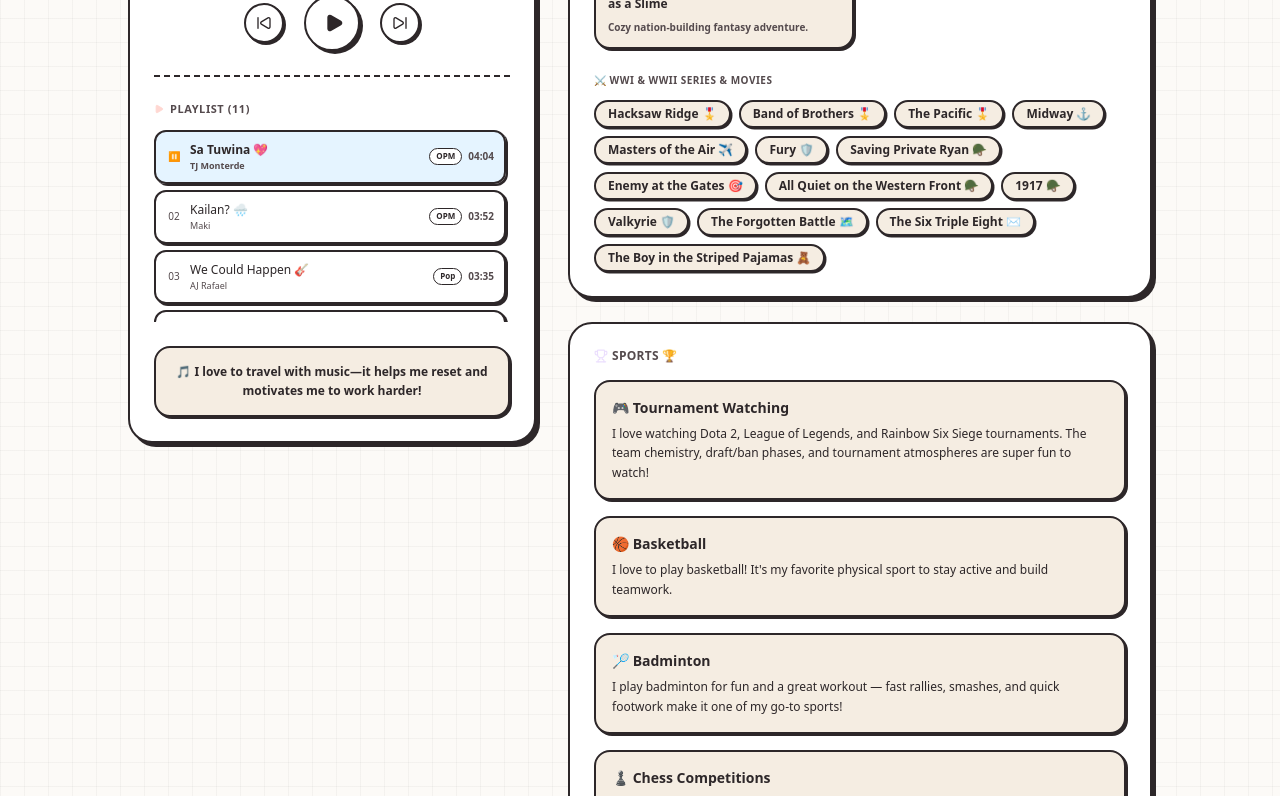
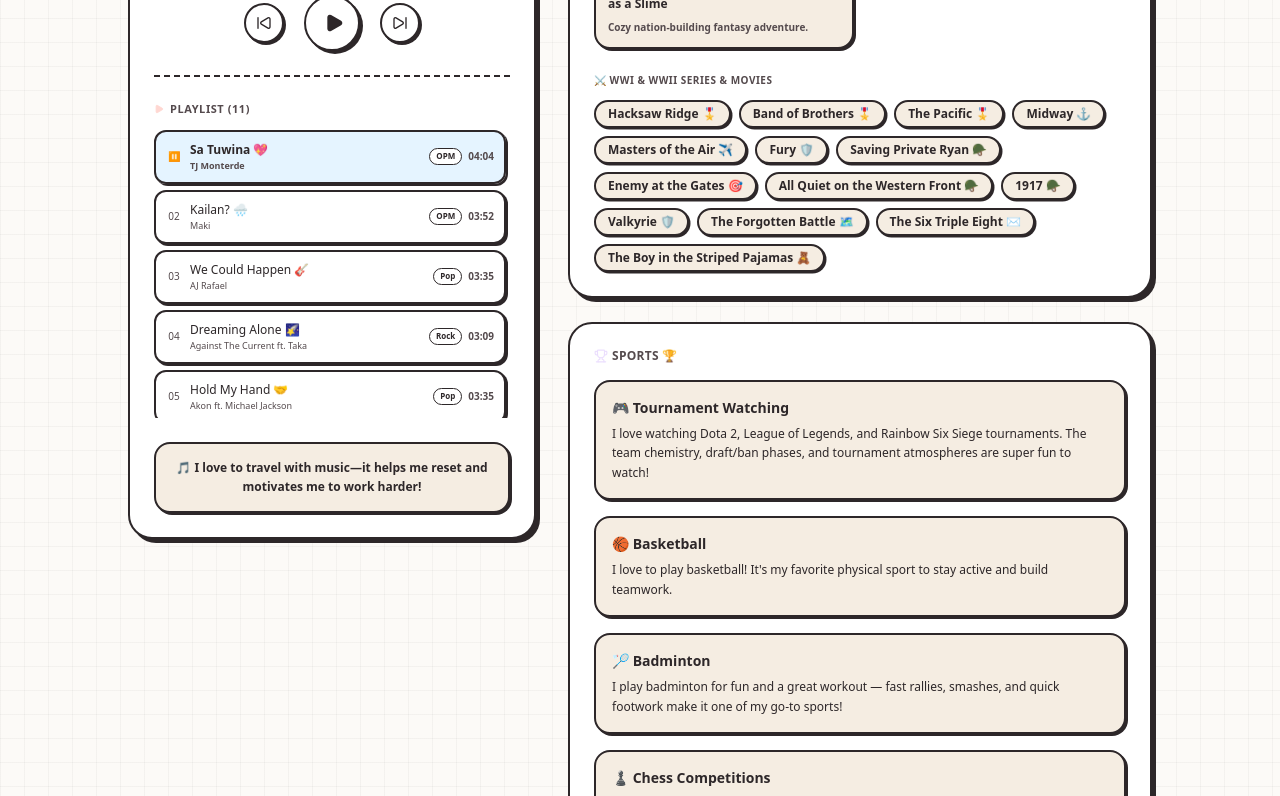
Before and after one commit to jplacorte/personal-profile, a Next.js app: page / in a window 1280 px wide. Shown: the part 3220-4016 px from the top of the page. Built offline with nearby package versions, Linux system fonts and the light colour scheme.

Commit message:
style: increase media player playlist height to max-h-72

```diff
--- a/src/components/MediaSection.tsx
+++ b/src/components/MediaSection.tsx
@@ -55,12 +55,13 @@ export default function MediaSection() {
     { title: "We Could Happen 🎸", artist: "AJ Rafael", duration: "03:35", type: "Pop", youtubeId: "V6HB_6ltwSA" },
     { title: "Dreaming Alone 🌠", artist: "Against The Current ft. Taka", duration: "03:09", type: "Rock", youtubeId: "l0qWjHP1GQc" },
     { title: "Hold My Hand 🤝", artist: "Akon ft. Michael Jackson", duration: "03:35", type: "Pop", youtubeId: "P9cVHpktlJM" },
+    { title: "All I Ever Need ✨", artist: "Austin Mahone", duration: "03:31", type: "Pop", youtubeId: "KAGnm9HoJsQ" },
+    { title: "Forever 💫", artist: "Chris Brown", duration: "04:37", type: "Pop", youtubeId: "D1--EAvWVAU" },
     { title: "Next 2 U - Euc 🌸", artist: "SawanoHiroyuki[nZk] ft. naNami", duration: "04:04", type: "Anime OST", youtubeId: "AheLLqrEKn4" },
     { title: "Shelter (Ghibli Version) ☁️", artist: "Porter Robinson", duration: "04:40", type: "Orchestral", youtubeId: "tY3x3JXqAJs" },
     { title: "Octopath Traveler Main Theme 🎻", artist: "Yasunori Nishiki", duration: "02:35", type: "Game OST", youtubeId: "sR1OHW_IReI" },
     { title: "Final Fantasy Theme 🌌", artist: "Nobuo Uematsu", duration: "03:08", type: "Game OST", youtubeId: "fsbqOGSw-5A" },
-    { title: "All I Ever Need ✨", artist: "Austin Mahone", duration: "03:31", type: "Pop", youtubeId: "KAGnm9HoJsQ" },
-    { title: "Forever 💫", artist: "Chris Brown", duration: "04:37", type: "Pop", youtubeId: "D1--EAvWVAU" }
+
   ];
 
   const tvShows = [
@@ -452,7 +453,7 @@ export default function MediaSection() {
                 <Play size={10} className="text-cute-peach animate-pulse" fill="currentColor" />
                 Playlist ({tracks.length})
               </div>
-              <div className="space-y-1.5 max-h-48 overflow-y-auto pr-1">
+              <div className="space-y-1.5 max-h-72 overflow-y-auto pr-1">
                 {tracks.map((track, idx) => (
                   <button
                     key={idx}
```
